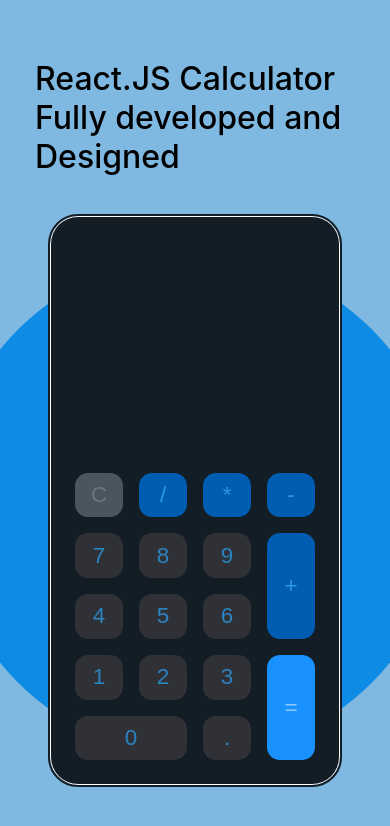
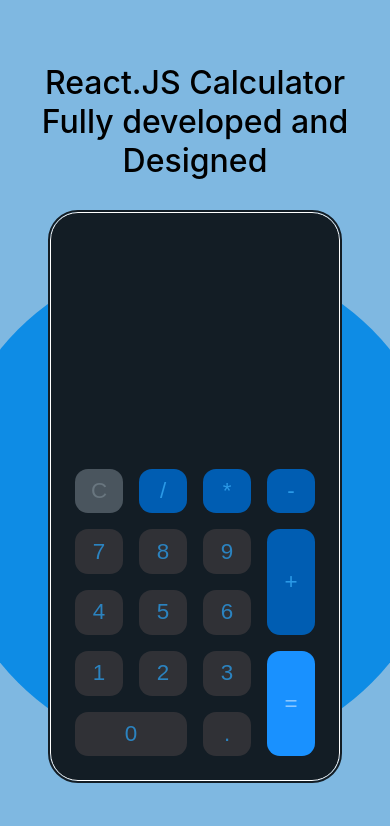
Before and after one commit to Brian4755/Calculator, a React (Create React App) app: page / in a window 390 px wide. Shown: the top 826 px of the page. Built offline with nearby package versions, Linux system fonts and the light colour scheme.

Commit message:
align text mobile view

```diff
--- a/src/App.css
+++ b/src/App.css
@@ -106,5 +106,9 @@
 @media only screen and (max-width: 700px) {
   .App {
     flex-direction: column;
+    gap: 2rem;
+  }
+  .description {
+    text-align: center;
   }
 }
--- a/src/Background.css
+++ b/src/Background.css
@@ -22,9 +22,6 @@
 }
 
 @media only screen and (max-width: 700px) {
-  .App {
-    gap: 2.5rem;
-  }
   .blue-one {
     left: 50%;
     top: 60%;
```
